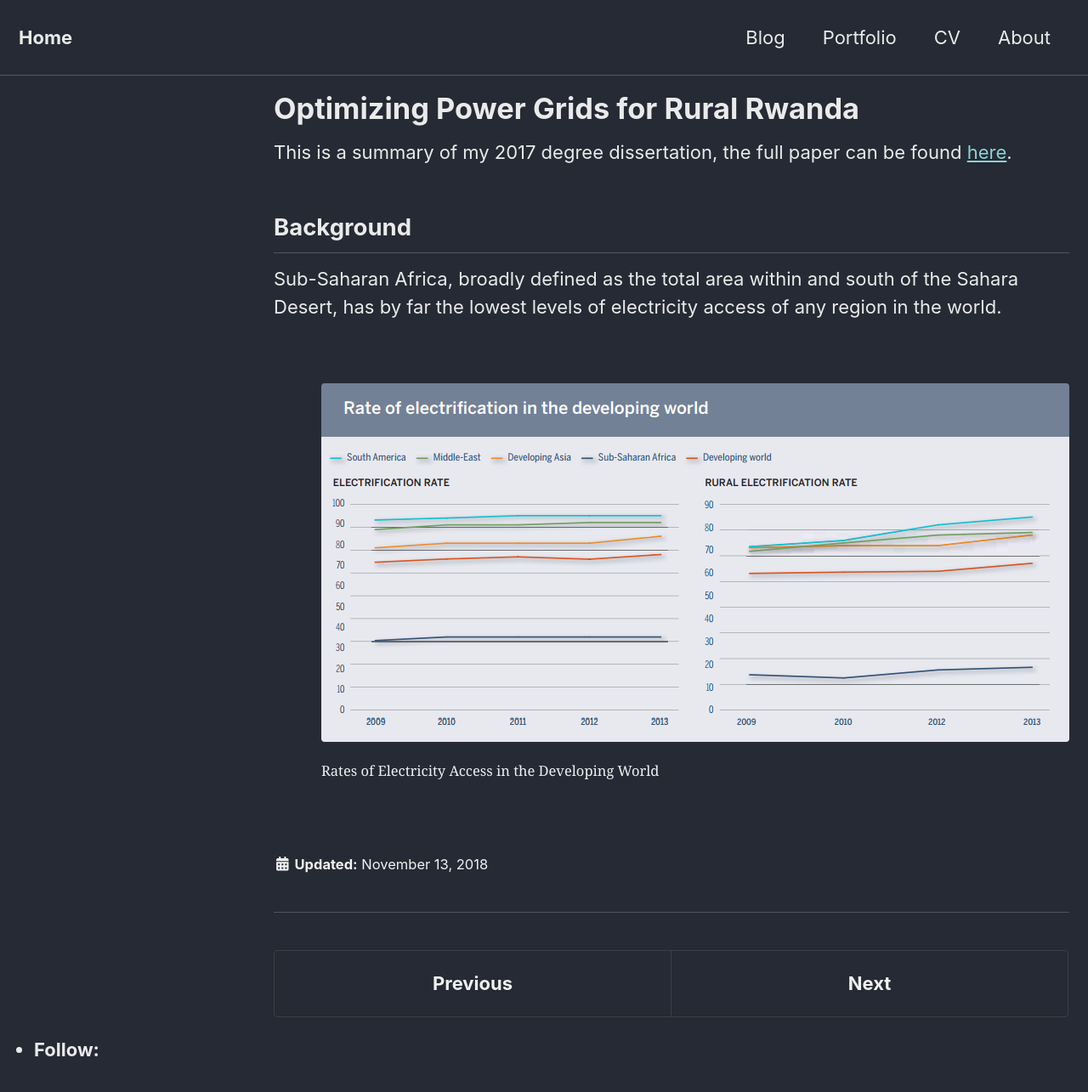
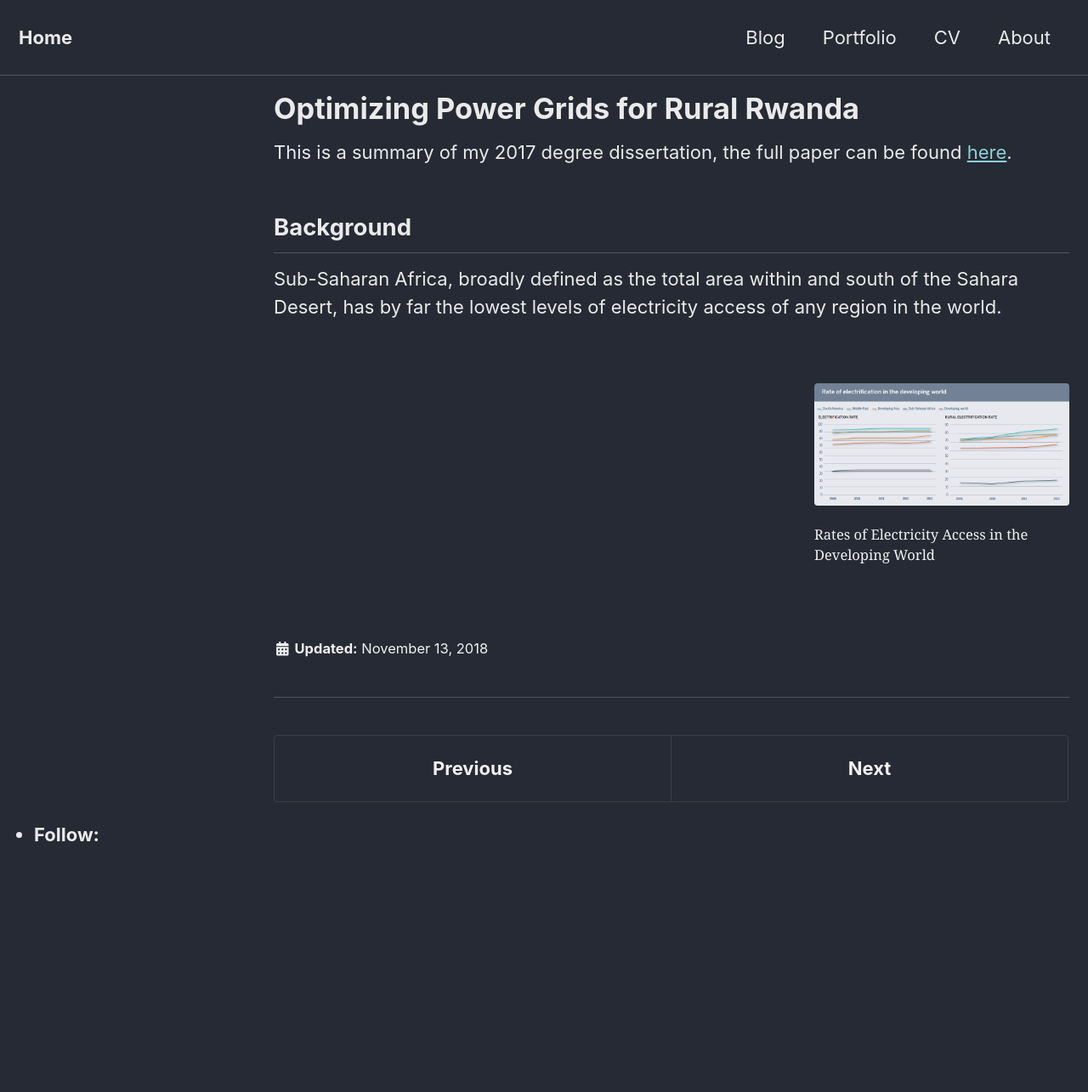
Before and after one commit to mdwcrft/mdwcrft.github.io, a Jekyll site: the page built from _portfolio/optimizing-power-grids.md, in a window 1280 px wide. Shown: the whole page at 85% size. Built offline with Jekyll 4.4.1, drawn with Linux system fonts in a browser that asks for light colours; cached includes are drawn as plain includes; nearby versions of some CDN libraries; after the commit the page ends 1032 px from its top, so only the background shows below that.

Commit message:
Update grids post

```diff
--- a/_portfolio/optimizing-power-grids.md
+++ b/_portfolio/optimizing-power-grids.md
@@ -10,7 +10,7 @@ This is a summary of my 2017 degree dissertation, the full paper can be found [h
 
 Sub-Saharan Africa, broadly defined as the total area within and south of the Sahara Desert, has by far the lowest levels of electricity access of any region in the world.
 
-<figure class="align-right">
+<figure style="width: 300px" class="align-right">
   <img src="{{ site.url }}{{ site.baseurl }}/assets/images/p2-electrification.png" alt="Electrification rate by region">
   <figcaption>Rates of Electricity Access in the Developing World</figcaption>
 </figure>
```
